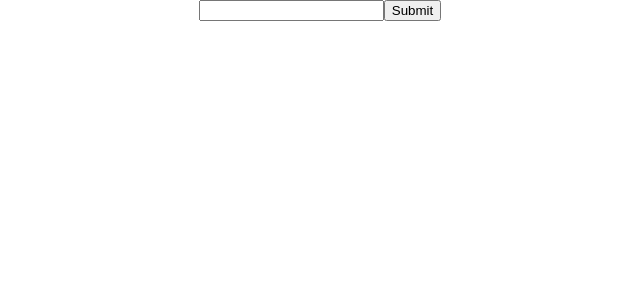
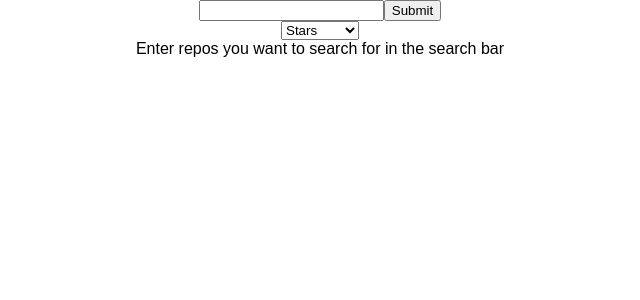
Before and after one commit to haquezameer/github-search, a React (Create React App) app: page / in a window 1280 px wide. Shown: the top 300 px of the page, without its empty margins (320-960 px from the left). Built offline with nearby package versions, Linux system fonts and the light colour scheme.

Commit message:
Fetch results and display

```diff
--- a/src/App.js
+++ b/src/App.js
@@ -1,9 +1,12 @@
 import React, { Component } from "react";
 
 import Search from "./components/Search";
+import RepoList from "./components/RepoList";
+import ActionBar from "./components/ActionBar";
 
-import logo from "./logo.svg";
 import "./App.css";
+
+const BASE_URL = `https://api.github.com`;
 
 class App extends Component {
   constructor(props) {
@@ -11,14 +14,24 @@ class App extends Component {
     this.state = {
       repos: []
     };
+    this.searchRepos = this.searchRepos.bind(this);
   }
   searchRepos(query) {
     console.log(query);
+    fetch(`${BASE_URL}/search/repositories?q=${query}`)
+      .then(res => res.json())
+      .then(res => {
+        console.log(res);
+        this.setState({ repos: res.items });
+      })
+      .catch(err => console.log(err));
   }
   render() {
     return (
       <div className="App">
         <Search searchRepos={this.searchRepos} />
+        <ActionBar />
+        <RepoList repos={this.state.repos} />
       </div>
     );
   }
--- /dev/null
+++ b/src/components/ActionBar.js
@@ -0,0 +1,14 @@
+import React from "react";
+
+const options = ["Stars", "Forks", "Watchers"];
+const ActionBar = () => (
+  <div>
+    <select name="sortby">
+      {options.map(option => (
+        <option key={option}>{option}</option>
+      ))}
+    </select>
+  </div>
+);
+
+export default ActionBar;
--- /dev/null
+++ b/src/components/RepoList.js
@@ -0,0 +1,12 @@
+import React from "react";
+
+const RepoListItem = ({ repo }) => <div>{repo.full_name}</div>;
+
+const RepoList = ({ repos }) =>
+  repos && repos.length ? (
+    repos.map(repo => <RepoListItem key={repo.id} repo={repo} />)
+  ) : (
+    <div>Enter repos you want to search for in the search bar</div>
+  );
+
+export default RepoList;
```
